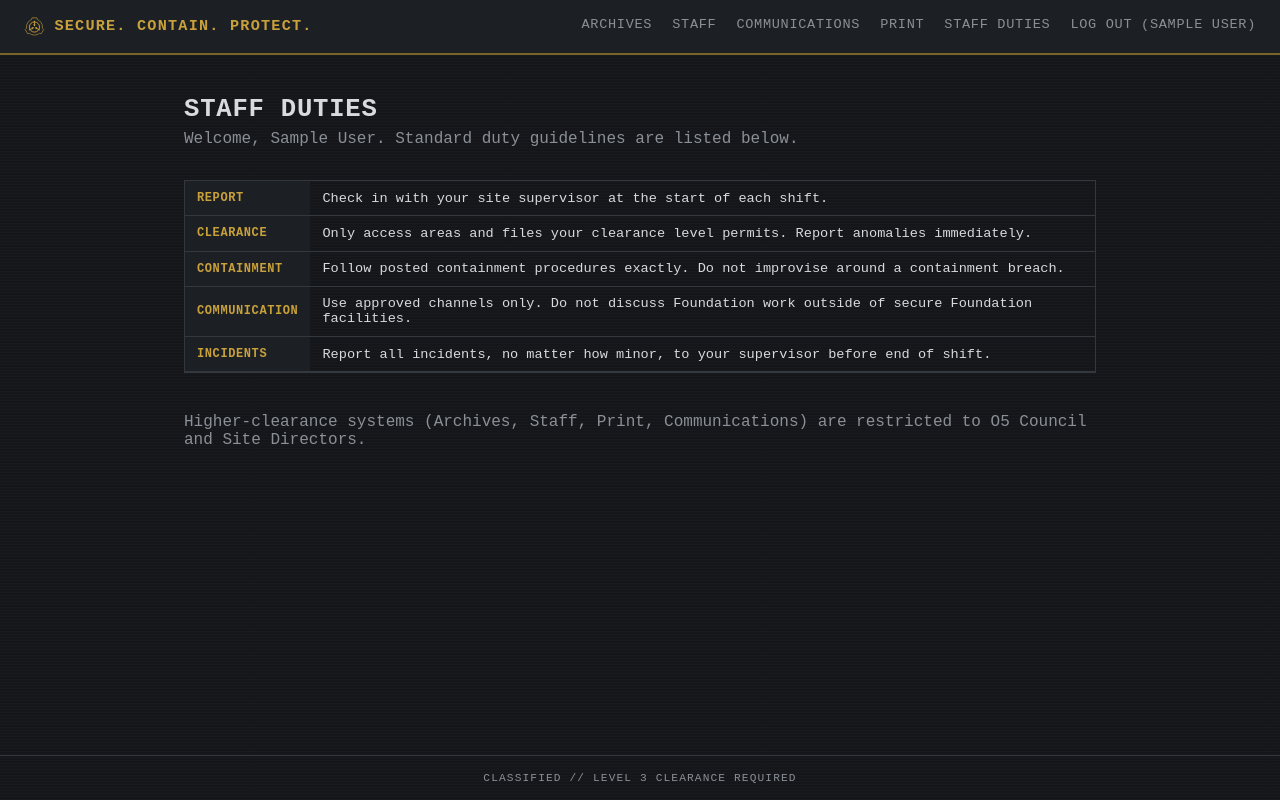
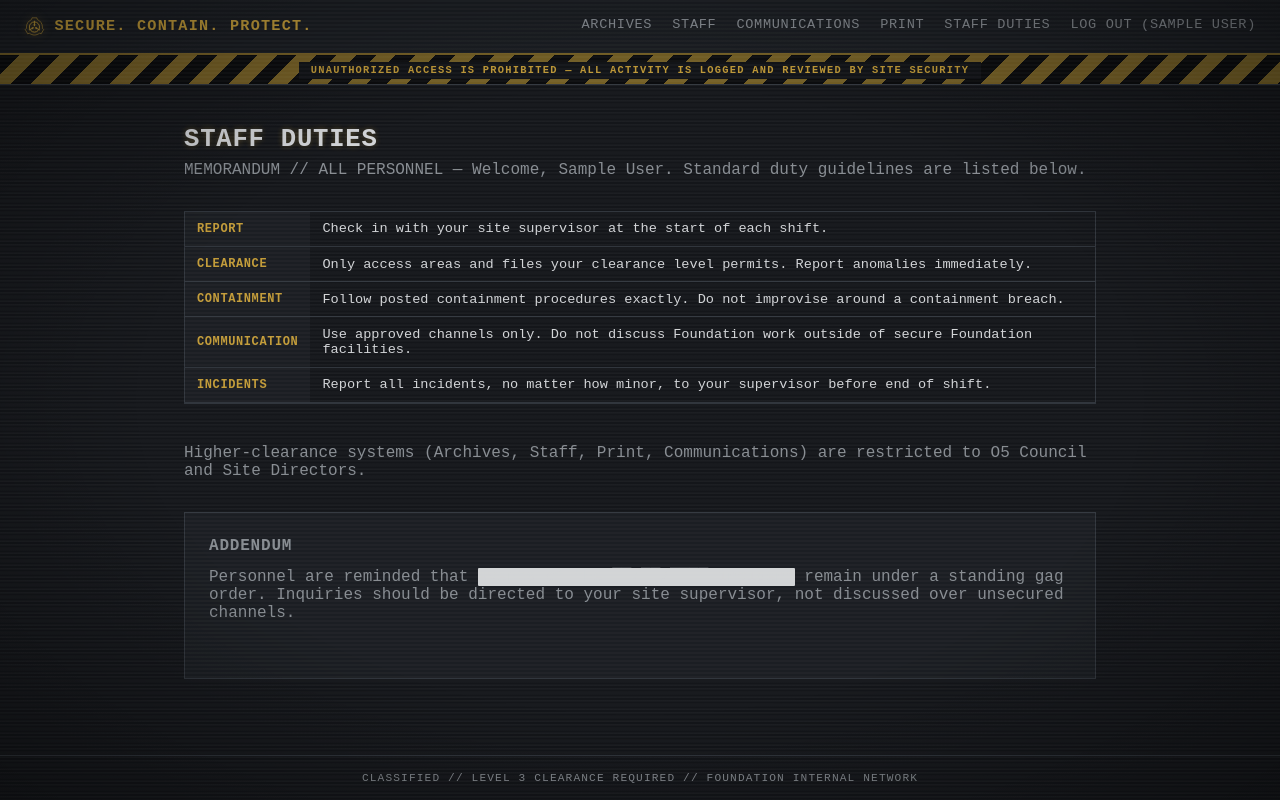
Before and after one commit to littleguysbigbusiness/SCP, a Flask app: page /staff-duties in a window 1280 px wide. Run offline with Flask 3, Linux system fonts and the light colour scheme; the visitor is signed in with stand-in values (Sample User, id 1).

Commit message:
Add SCP-themed CRT effects, in-universe copy, and object-class/clearance color tags
Visuals: scanline sweep, vignette, subtle flicker, blinking terminal cursor,
and a hazard-stripe warning banner. Archives Object Class and Staff Clearance
Level now render as color-coded tags using the same palette as the printed
keycards in cards.py, so on-screen and printed colors match.

Co-Authored-By: Claude Sonnet 5 <noreply@anthropic.com>

```diff
--- a/app.py
+++ b/app.py
@@ -12,6 +12,36 @@ import sheets_client as sc
 app = Flask(__name__)
 app.secret_key = os.environ.get("SECRET_KEY", "dev-secret-change-me")
 app.config["MAX_CONTENT_LENGTH"] = 10 * 1024 * 1024
+
+OBJECT_CLASS_TAGS = {
+    "safe": "safe",
+    "euclid": "euclid",
+    "keter": "keter",
+    "thaumiel": "thaumiel",
+    "apollyon": "keter",
+    "neutralized": "neutral",
+    "explained": "neutral",
+}
+
+# Same families as cards.py's CLEARANCE_COLORS/KEYCARD_LEVEL_COLORS, so a
+# staff member's clearance tag on-screen matches their printed keycard.
+CLEARANCE_LEVEL_TAGS = {"0": "neutral", "1": "safe", "2": "blue", "3": "euclid", "4": "keter", "5": "thaumiel"}
+
+
+@app.template_filter("class_tag")
+def class_tag(value):
+    return OBJECT_CLASS_TAGS.get((value or "").strip().lower(), "neutral")
+
+
+@app.template_filter("clearance_tag")
+def clearance_tag(value):
+    text = str(value or "")
+    if "o5" in text.lower():
+        return "o5"
+    for char in text:
+        if char.isdigit():
+            return CLEARANCE_LEVEL_TAGS.get(char, "neutral")
+    return "neutral"
 
 
 @app.before_request
--- a/static/style.css
+++ b/static/style.css
@@ -7,6 +7,23 @@
   --accent: #c9a13b;
   --accent-dim: #7a6428;
   --danger: #b04437;
+
+  /* Object-class / clearance-level palette - matches CLEARANCE_COLORS in
+     cards.py so printed keycards and on-screen tags read the same. */
+  --tag-safe: #3f7d43;
+  --tag-safe-text: #8fd99f;
+  --tag-euclid: var(--accent);
+  --tag-euclid-text: var(--accent);
+  --tag-keter: var(--danger);
+  --tag-keter-text: #e0a89f;
+  --tag-thaumiel: #5a4a7a;
+  --tag-thaumiel-text: #b8a4dd;
+  --tag-blue: #2f6fa8;
+  --tag-blue-text: #7fb4e0;
+  --tag-neutral: #5b6167;
+  --tag-neutral-text: #a9adb2;
+  --tag-o5: #e8c34a;
+  --tag-o5-text: #f2dc8a;
 }
 
 * { box-sizing: border-box; }
@@ -21,6 +38,43 @@ body {
   min-height: 100vh;
   display: flex;
   flex-direction: column;
+  animation: crt-flicker 7s infinite;
+}
+
+/* Vignette + moving scanline sweep, layered over the whole viewport like a
+   CRT monitor. Fixed and pointer-events:none so they never block clicks. */
+body::before {
+  content: "";
+  position: fixed;
+  inset: 0;
+  z-index: 999;
+  pointer-events: none;
+  background: radial-gradient(ellipse at center, transparent 55%, rgba(0, 0, 0, 0.4) 100%);
+}
+
+body::after {
+  content: "";
+  position: fixed;
+  inset: 0;
+  z-index: 998;
+  pointer-events: none;
+  opacity: 0.5;
+  background: linear-gradient(rgba(255, 255, 255, 0.05) 50%, transparent 50%);
+  background-size: 100% 4px;
+  animation: scan-sweep 10s linear infinite;
+}
+
+@keyframes scan-sweep {
+  0% { background-position: 0 0; }
+  100% { background-position: 0 100vh; }
+}
+
+@keyframes crt-flicker {
+  0%, 91%, 100% { opacity: 1; }
+  92% { opacity: 0.95; }
+  93% { opacity: 1; }
+  95% { opacity: 0.97; }
+  96% { opacity: 1; }
 }
 
 a { color: var(--accent); text-decoration: none; }
@@ -45,7 +99,7 @@ a { color: var(--accent); text-decoration: none; }
   font-size: 0.95rem;
 }
 
-.brand-mark { color: var(--accent); display: inline-flex; }
+.brand-mark { color: var(--accent); display: inline-flex; filter: drop-shadow(0 0 4px rgba(201, 161, 59, 0.5)); }
 .brand-mark svg { width: 1.3rem; height: 1.3rem; }
 
 .site-nav { display: flex; gap: 1.25rem; }
@@ -72,6 +126,19 @@ a { color: var(--accent); text-decoration: none; }
   font-size: 1.6rem;
   letter-spacing: 0.03em;
   text-transform: uppercase;
+  text-shadow: 0 0 6px rgba(201, 161, 59, 0.35);
+}
+
+.page-title::after {
+  content: "_";
+  display: inline-block;
+  margin-left: 0.3rem;
+  color: var(--accent);
+  animation: cursor-blink 1.1s steps(1) infinite;
+}
+
+@keyframes cursor-blink {
+  50% { opacity: 0; }
 }
 
 .page-subtitle { color: var(--text-dim); margin: 0 0 2rem; }
@@ -140,6 +207,28 @@ th {
 }
 
 td { color: var(--text); white-space: normal; }
+
+.tag {
+  display: inline-block;
+  padding: 0.15rem 0.6rem;
+  font-size: 0.75rem;
+  text-transform: uppercase;
+  letter-spacing: 0.06em;
+  border: 1px solid currentColor;
+  background: color-mix(in srgb, currentColor 12%, transparent);
+}
+
+.tag-safe { color: var(--tag-safe-text); border-color: var(--tag-safe); }
+.tag-euclid { color: var(--tag-euclid-text); border-color: var(--tag-euclid); }
+.tag-keter { color: var(--tag-keter-text); border-color: var(--tag-keter); }
+.tag-thaumiel { color: var(--tag-thaumiel-text); border-color: var(--tag-thaumiel); }
+.tag-blue { color: var(--tag-blue-text); border-color: var(--tag-blue); }
+.tag-neutral { color: var(--tag-neutral-text); border-color: var(--tag-neutral); }
+.tag-o5 {
+  color: var(--tag-o5-text);
+  border-color: var(--tag-o5);
+  text-shadow: 0 0 5px rgba(232, 195, 74, 0.6);
+}
 
 .empty-row { color: var(--text-dim); text-align: center; white-space: normal; }
 
@@ -218,6 +307,38 @@ button:hover { background: var(--accent); color: var(--bg); }
   border-top: 1px solid var(--border);
 }
 
+.hazard-bar {
+  background: repeating-linear-gradient(
+    135deg,
+    #0d0e10,
+    #0d0e10 14px,
+    var(--accent-dim) 14px,
+    var(--accent-dim) 28px
+  );
+  border-bottom: 1px solid var(--border);
+  padding: 0.35rem 1rem;
+  text-align: center;
+}
+
+.hazard-bar span {
+  display: inline-block;
+  background: var(--bg);
+  color: var(--accent);
+  font-size: 0.65rem;
+  font-weight: bold;
+  letter-spacing: 0.12em;
+  text-transform: uppercase;
+  padding: 0.15rem 0.75rem;
+}
+
+.redacted {
+  background: var(--text);
+  color: var(--text);
+  border-radius: 1px;
+  user-select: none;
+  cursor: default;
+}
+
 .login-wrap {
   display: flex;
   justify-content: center;
--- a/templates/archives_scan.html
+++ b/templates/archives_scan.html
@@ -2,7 +2,7 @@
 {% block title %}Scan Document // Archives{% endblock %}
 {% block content %}
   <h1 class="page-title">Scan Document</h1>
-  <p class="page-subtitle">Upload a photo or PDF of a document. OCR reads it and fills in the fields below - review before saving.</p>
+  <p class="page-subtitle">Submit a photographic or PDF reproduction of the source document for filing. OCR reads it and fills in the fields below - review before saving to the Archive.</p>
 
   {% if error %}
     <div class="alert">{{ error }}</div>
--- a/templates/base.html
+++ b/templates/base.html
@@ -33,11 +33,12 @@
       </nav>
     {% endif %}
   </header>
+  <div class="hazard-bar"><span>Unauthorized access is prohibited &mdash; all activity is logged and reviewed by Site Security</span></div>
   <main class="content">
     {% block content %}{% endblock %}
   </main>
   <footer class="site-footer">
-    <span>CLASSIFIED // LEVEL 3 CLEARANCE REQUIRED</span>
+    <span>CLASSIFIED // LEVEL 3 CLEARANCE REQUIRED // FOUNDATION INTERNAL NETWORK</span>
   </footer>
 </body>
 </html>
--- a/templates/dashboard.html
+++ b/templates/dashboard.html
@@ -2,7 +2,7 @@
 {% block title %}Dashboard // SCP Foundation{% endblock %}
 {% block content %}
   <h1 class="page-title">Foundation Dashboard</h1>
-  <p class="page-subtitle">Select a division to view records.</p>
+  <p class="page-subtitle">Select a division to access Foundation records. All queries are logged.</p>
 
   <div class="tile-grid">
     {% for tile in tiles %}
--- a/templates/list.html
+++ b/templates/list.html
@@ -29,6 +29,10 @@
               <td>
                 {% if h == 'Scan URL' and row[h] %}
                   <a href="{{ row[h] }}" target="_blank" rel="noopener">View scan</a>
+                {% elif h == 'Object Class' and row[h] %}
+                  <span class="tag tag-{{ row[h]|class_tag }}">{{ row[h] }}</span>
+                {% elif h == 'Clearance Level' and row[h] %}
+                  <span class="tag tag-{{ row[h]|clearance_tag }}">{{ row[h] }}</span>
                 {% else %}
                   {{ row[h] }}
                 {% endif %}
--- a/templates/login.html
+++ b/templates/login.html
@@ -5,7 +5,7 @@
     <div class="login-card">
       <div class="stamp">RESTRICTED<br>ACCESS</div>
       <h1 class="page-title">Foundation Personnel Access</h1>
-      <p class="page-subtitle">Authorized personnel only. All access attempts are logged.</p>
+      <p class="page-subtitle">Authorized personnel only. This terminal is monitored; all access attempts are logged and reported to Internal Security.</p>
 
       {% if error %}
         <div class="alert">{{ error }}</div>
--- a/templates/print_hub.html
+++ b/templates/print_hub.html
@@ -2,7 +2,7 @@
 {% block title %}Print Center // SCP Foundation{% endblock %}
 {% block content %}
   <h1 class="page-title">Print Center</h1>
-  <p class="page-subtitle">Generate printable materials from Foundation records.</p>
+  <p class="page-subtitle">Generate Foundation-issue printed materials from records on file.</p>
 
   <div class="tile-grid">
     {% for tile in tiles %}
--- a/templates/staff_duties.html
+++ b/templates/staff_duties.html
@@ -2,7 +2,7 @@
 {% block title %}Staff Duties // SCP Foundation{% endblock %}
 {% block content %}
   <h1 class="page-title">Staff Duties</h1>
-  <p class="page-subtitle">Welcome, {{ session.get('staff_name', 'Staff') }}. Standard duty guidelines are listed below.</p>
+  <p class="page-subtitle">MEMORANDUM // ALL PERSONNEL &mdash; Welcome, {{ session.get('staff_name', 'Staff') }}. Standard duty guidelines are listed below.</p>
 
   <section class="table-wrap">
     <table>
@@ -17,4 +17,13 @@
   </section>
 
   <p class="page-subtitle">Higher-clearance systems (Archives, Staff, Print, Communications) are restricted to O5 Council and Site Directors.</p>
+
+  <section class="add-form">
+    <h2>Addendum</h2>
+    <p class="page-subtitle">
+      Personnel are reminded that <span class="redacted">events of the ██/██/████ incident</span> remain
+      under a standing gag order. Inquiries should be directed to your site supervisor, not discussed
+      over unsecured channels.
+    </p>
+  </section>
 {% endblock %}
```
Also changed, not shown: templates/staff_lookup.html (+8 -2 lines).
